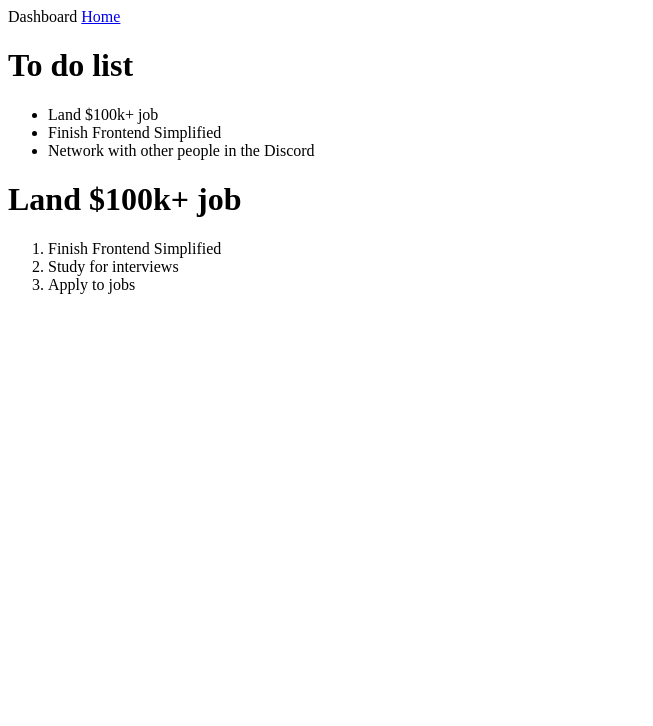
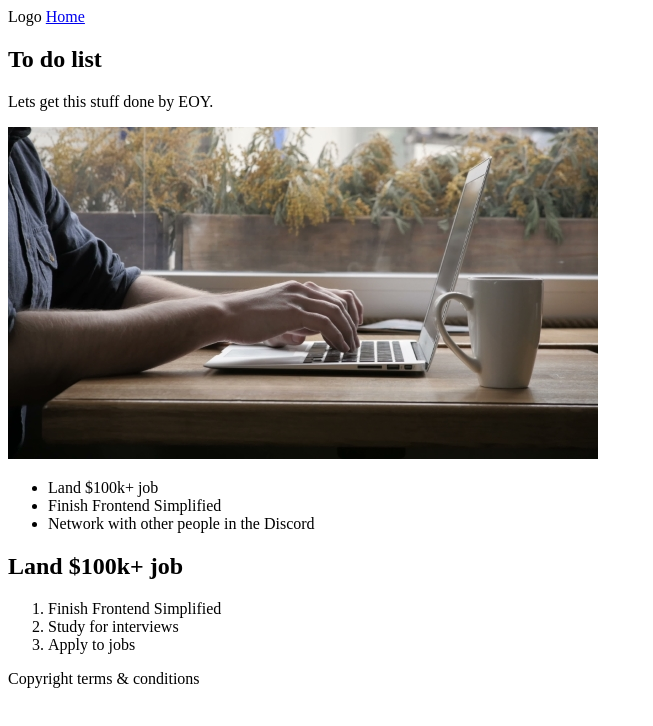
Before and after one commit to syawruzky/firstgithubproject, a plain HTML site: page dashboard.html in a window 1280 px wide. Shown: the whole page, without its empty margins (0-653 px from the left). Drawn offline with Linux system fonts and the light colour scheme.

Commit message:
adding CSS

```diff
--- a/dashboard.html
+++ b/dashboard.html
@@ -7,21 +7,32 @@
   <title>Document</title>
 </head>
 <body>
-  <div>
-    Dashboard
+  <nav>
+    Logo
     <a href="/index.html">Home</a>
-  </div>
+  </nav>
+  <main>
+    <section>
       <h1>To do list</h1>
+      <p>Lets get this stuff done by EOY.</p>
+      <img src="./assets/about.jpg" alt="">
       <ul>
         <li>Land $100k+ job</li>
         <li>Finish Frontend Simplified</li>
         <li>Network with other people in the Discord</li>
       </ul>
+    </section>
+    <section>
       <h1>Land $100k+ job</h1>
       <ol>
         <li>Finish Frontend Simplified</li>
         <li>Study for interviews</li>
         <li>Apply to jobs</li>
       </ol>
+    </section>
+  </main>
+  <footer>
+    Copyright terms & conditions
+  </footer>
 </body>
 </html>
--- /dev/null
+++ b/style.css
@@ -0,0 +1,15 @@
+* {
+  box-sizing: border-box;
+}
+
+.container {
+  width: 100%;
+  height: 300px;
+  border: 2px solild red;
+}
+
+.box {
+  width: 100px;
+  height: 100px;
+  border: 2px solild black;
+}
```
Also changed, not shown: index.html (+6 -1 lines), assets/about.jpg (added). Lines whose indentation alone changed are shown as unchanged.
